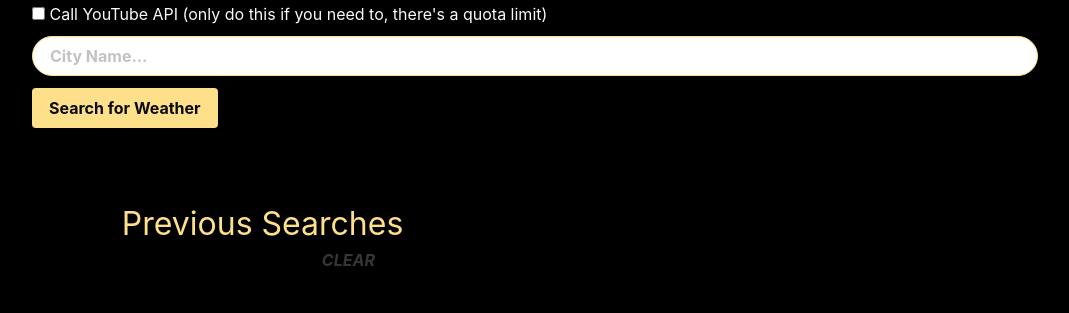
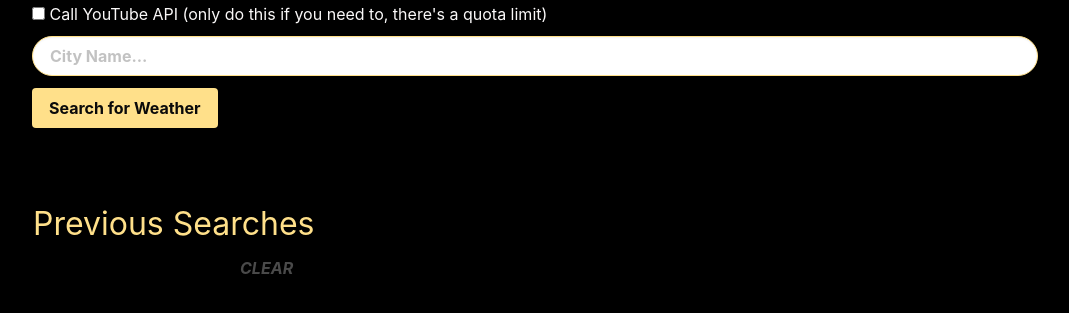
Before and after one commit to nobleburgundy/weather-jamz, a plain HTML site: page index.html in a window 1280 px wide. Shown: the part 181-494 px from the top of the page, without its empty margins (56-1125 px from the left). Drawn offline with nearby package versions, Linux system fonts and the light colour scheme.

Commit message:
resolved commented issues

```diff
--- a/assets/script/script.js
+++ b/assets/script/script.js
@@ -33,7 +33,7 @@
   });
 
   //Listener on clear button clears the history list
-  $(".shiftRight").on("click", function () {
+  $("#clearLink").on("click", function () {
     window.localStorage.clear("history");
     window.sessionStorage.clear();
     $("#historyList").empty();
--- a/assets/style/style.css
+++ b/assets/style/style.css
@@ -38,5 +38,21 @@
 
   .shiftRight {
     position: relative;
-    right: -200px;
+    right: -190px;
   }
+
+  #shiftLeft {
+    margin-left: 1px;
+  }
+
+  #clearLink {
+    font-weight: bolder;
+    text-decoration: none;
+    font-style: italic;
+  }
+
+  #clearLink:hover {
+    background: none;
+    color: gold;
+    opacity: 0.8;
+  }
--- a/index.html
+++ b/index.html
@@ -35,7 +35,7 @@
           </div>
         </div>
         <div class="columns">
-          <div class="column is-half is-offset-1">
+          <div class="column is-half is-offset-1" id="shiftLeft">
             <div class="card">
               <div class="card-content">
                 <div id="display">
@@ -44,8 +44,7 @@
                   <div id="history">
                     <br>
                     <h2 class="has-text-warning is-size-3 ">Previous Searches</h2>
-                    <strong class="shiftRight">
-                      <h4><em><b>CLEAR</b></em></h4>
+                    <button class="button is-text shiftRight" id="clearLink">CLEAR</button>
                     </strong>
                     <ul class="has-text-warning" id="historyList"></ul>
                   </div>
```
